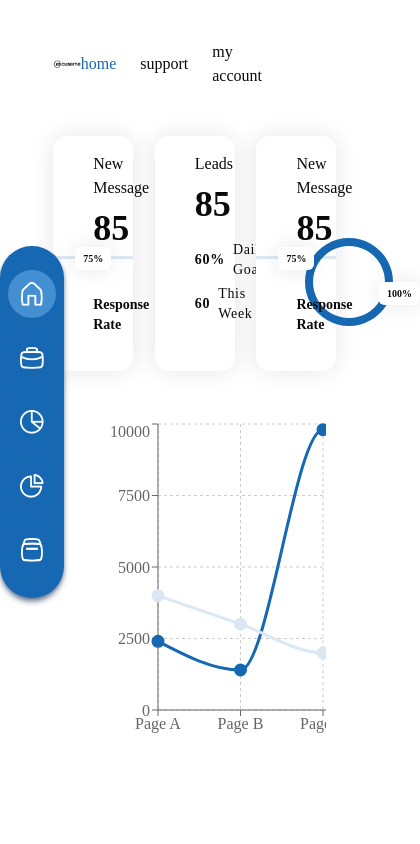
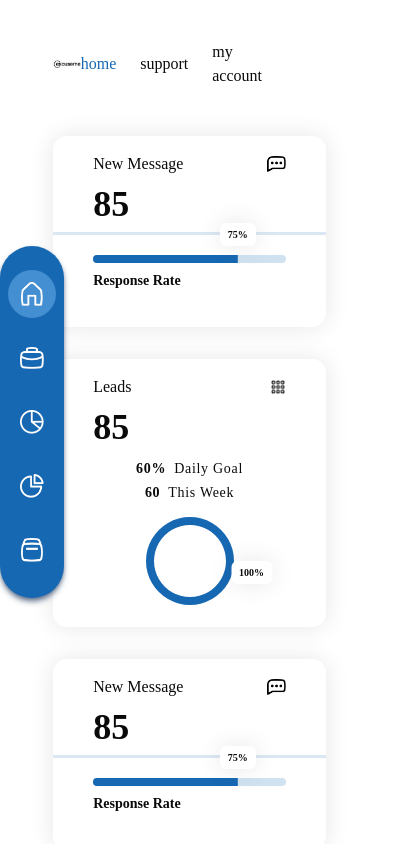
Before and after one commit to Mustofaadni04040/excuseme-dashboard, a React (Vite) app: page / in a window 390 px wide. Shown: the top 844 px of the page, 420 px wide, since content can reach past the window. Built offline with nearby package versions, Linux system fonts and the light colour scheme.

Commit message:
ui: responsive in StatsCard section

```diff
--- a/src/components/Sidebar.tsx
+++ b/src/components/Sidebar.tsx
@@ -10,7 +10,7 @@ export default function Sidebar() {
   ];
 
   return (
-    <div className="w-14 h-fit fixed left-0 top-[50%] translate-y-[-50%] px-8 bg-primary shadow-md shadow-slate-500 rounded-full flex flex-col items-center py-6 space-y-4">
+    <div className="w-14 h-fit fixed left-0 top-[50%] translate-y-[-50%] z-50 px-8 bg-primary shadow-md shadow-slate-500 rounded-full flex flex-col items-center py-6 space-y-4">
       {menu.map((item, index) => (
         <NavLink
           key={index}
--- a/src/components/StatsCard.tsx
+++ b/src/components/StatsCard.tsx
@@ -15,7 +15,7 @@ export default function StatsCard() {
   }, []);
 
   return (
-    <div className="max-w-[1100px] mx-auto grid grid-cols-3 mt-12 gap-8">
+    <div className="max-w-[1100px] mx-auto grid grid-cols-1 md:grid-cols-2 lg:grid-cols-3 mt-12 gap-8">
       <CardComponent>
         <div className="-mx-10 border-b-3 border-[#DBE8F4] px-10">
           <div className="flex items-center justify-between">
@@ -55,8 +55,8 @@ export default function StatsCard() {
 
           <span className="text-4xl font-bold block my-2">85</span>
         </div>
-        <div className="flex items-center gap-8 justify-between">
-          <div className="flex flex-col gap-1 items-end">
+        <div className="flex-col lg:flex-row flex mt-3 lg:mt-0 items-center gap-2 lg:gap-8 justify-between">
+          <div className="flex flex-col gap-1 items-center lg:items-end">
             <p className="flex items-center gap-2 text-sm tracking-wider">
               <span className="font-semibold">60%</span>
               Daily Goal
@@ -66,8 +66,8 @@ export default function StatsCard() {
             </p>
           </div>
 
-          <div className="relative">
-            <div className="absolute top-1/2 left-25 z-50 transform -translate-x-1/2 text-[10px] font-semibold bg-white shadow-[0px_0px_25px_0px_rgba(0,0,0,0.1)] px-2 py-1 rounded-sm">
+          <div className="relative flex items-center justify-center">
+            <div className="absolute top-1/2 left-28 lg:left-2/3 z-50 transform -translate-x-1/2 text-[10px] font-semibold bg-white shadow-[0px_0px_25px_0px_rgba(0,0,0,0.1)] px-2 py-1 rounded-sm">
               100%
             </div>
 
--- a/src/components/ui/chart.tsx
+++ b/src/components/ui/chart.tsx
@@ -171,7 +171,7 @@ function ChartTooltipContent({
   return (
     <div
       className={cn(
-        "border-border/50 bg-background grid min-w-[8rem] items-start gap-1.5 rounded-lg border px-2.5 py-1.5 text-xs shadow-xl",
+        "border-border/50 bg-background grid min-w-32 items-start gap-1.5 rounded-lg border px-2.5 py-1.5 text-xs shadow-xl",
         className
       )}
     >
--- a/src/index.css
+++ b/src/index.css
@@ -54,6 +54,7 @@
 
   ::-webkit-scrollbar {
     width: 0.5rem;
+    height: 0.5rem;
   }
 
   ::-webkit-scrollbar-track {
```
